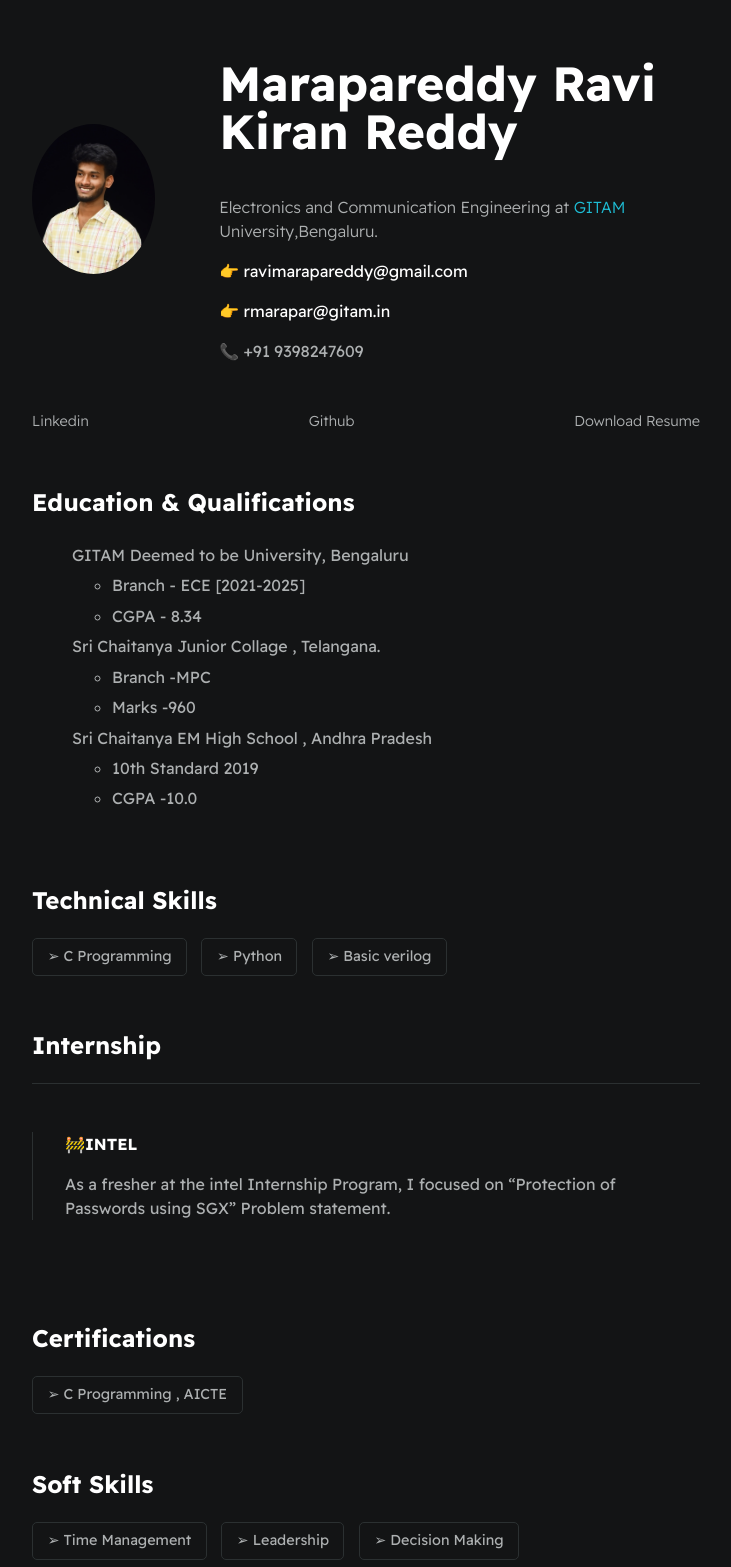
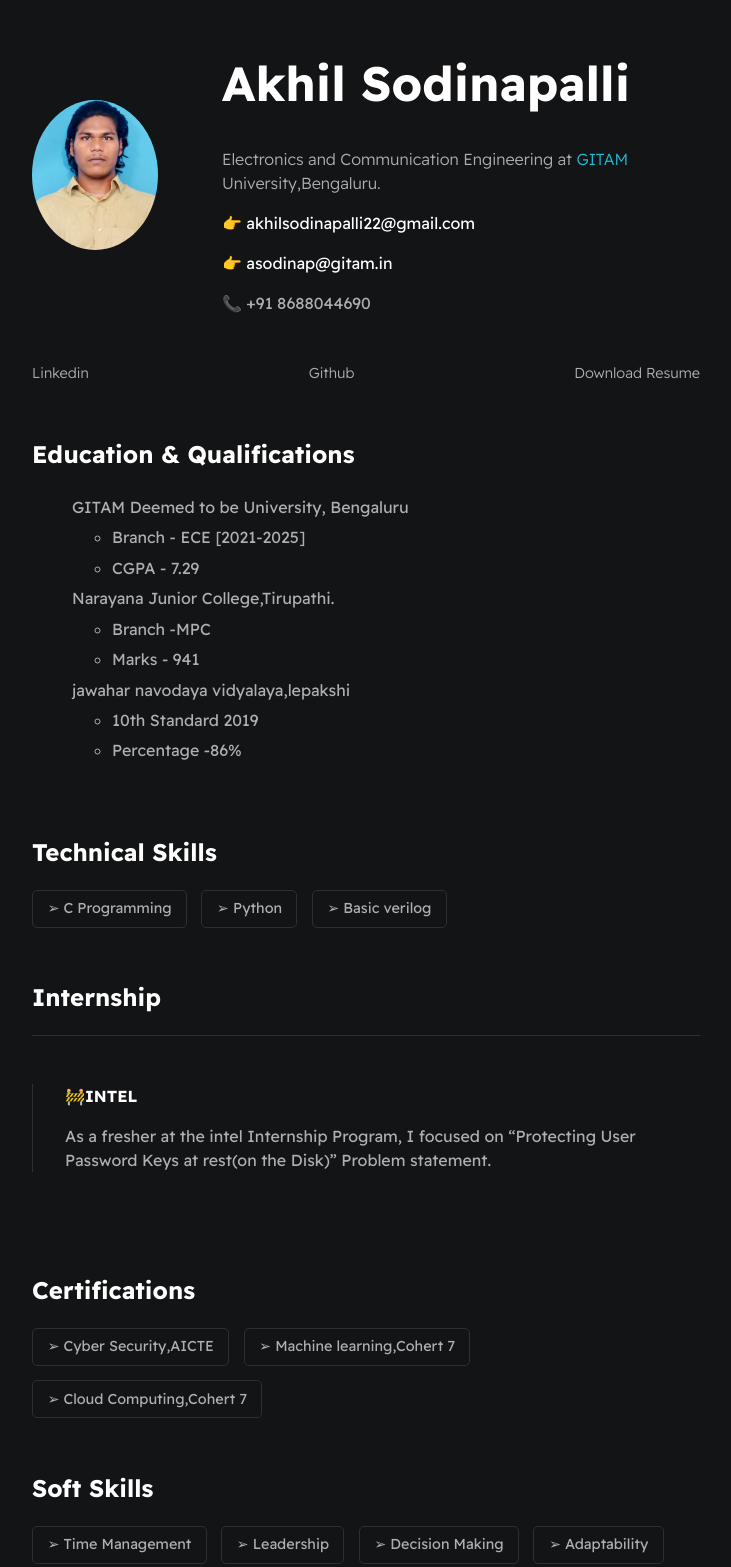
Before and after one commit to ravikiranreddy3/Resume-Website, a plain HTML site: page index.html in a window 1280 px wide. Shown: the part 21-1588 px from the top of the page, without its empty margins (274-1005 px from the left). Drawn offline with Linux system fonts and the light colour scheme.

Commit message:
First commit for tut

```diff
--- a/index.html
+++ b/index.html
@@ -3,7 +3,7 @@
     <head>
         <meta charset="utf-8">
         <meta http-equiv="X-UA-Compatible" content="IE=edge">
-        <title>Marapareddy Ravi Kiran Reddy</title>
+        <title>Akhil Sodinapalli</title>
         <meta name="description" content="">
         <meta name="viewport" content="width=device-width, initial-scale=1">
         <link rel="stylesheet" href="./styles/main.css">
@@ -12,23 +12,23 @@
         <div id="container--main">
 
             <section id="wrapper--hero" class="section--page">
-                <img id="profile-pic" src="./assets/images/raviimage.jpg">
+                <img id="profile-pic" src="./assets/images/WhatsApp Image 2024-05-24 at 10.17.16 AM.jpeg">
 
                 <div>
-                    <h1 id="user-name">Marapareddy Ravi Kiran Reddy</h1>
+                    <h1 id="user-name">Akhil Sodinapalli</h1>
                     <p id="bio">Electronics and Communication Engineering at <a href="https://www.GITAM.io/en/" target="_blank"> GITAM</a> University,Bengaluru.</p>
-                    <p id="email">👉 ravimarapareddy@gmail.com</p>
-                    <p id="email">👉 rmarapar@gitam.in</p>
-                    <p id="phone">📞 +91 9398247609</p>
+                    <p id="email">👉 akhilsodinapalli22@gmail.com</p>
+                    <p id="email">👉 asodinap@gitam.in</p>
+                    <p id="phone">📞 +91 8688044690</p>
                 </div>
             </section>
 
             <section class="section--page">
 
                 <div id="socials--list">
-                    <a href="https://www.linkedin.com/in/marapareddy-ravi-kiran-reddy-1011bb278" target="_blank">Linkedin</a>
-                    <a href="https://github.com/ravikiranreddy3" target="_blank">Github</a>
-                    <a href="./assets/Ravi Kiran Reddy_cv.docx" target="_blank">Download Resume</a>
+                    <a href="https://www.linkedin.com/in/akhil-s-758709295?utm_source=share&utm_campaign=share_via&utm_content=profile&utm_medium=android_app " target="_blank">Linkedin</a>
+                    <a href="https://github.com/akhilsodinapalli" target="_blank">Github</a>
+                    <a href="./assests/AKHIL RESUME.pdf" target="_blank">Download Resume</a>
                 </div>
             </section>
 
@@ -38,18 +38,18 @@
                     <li> GITAM Deemed to be University, Bengaluru</li>
                     <ul>
                         <li>  Branch - ECE [2021-2025]</li>
-                        <li> CGPA - 8.34</li>
+                        <li> CGPA - 7.29</li>
                     </ul>
-                    <li> Sri Chaitanya Junior Collage , Telangana.</li>
+                    <li> Narayana Junior College,Tirupathi.</li>
                     <ul>
                         <li>Branch -MPC </li>
-                        <li>Marks -960 </li>
+                        <li>Marks - 941</li>
                     </ul>
 
-                    <li>Sri Chaitanya EM High School , Andhra Pradesh </li>
+                    <li>jawahar navodaya vidyalaya,lepakshi </li>
                     <ul>
                         <li> 10th Standard 2019</li>
-                        <li> CGPA -10.0 </li>
+                        <li> Percentage -86% </li>
                     </ul>
                 </ul>
             </section>
@@ -70,14 +70,16 @@
                 <div class="line-break"></div>
                 <div class="card--work-history">
                     <strong>🚧INTEL</strong>
-                    <p>As a fresher at the intel Internship Program, I focused on “Protection of Passwords using SGX” Problem statement.</p>
+                    <p>As a fresher at the intel Internship Program, I focused on “Protecting User Password Keys at rest(on the Disk)” Problem statement.</p>
                 </div>
             </section>
             <section class="section--page">
                 <h2>Certifications</h2>
 
                 <div id="wrapper--techstack__items">
-                    <div class="card--techstack"><span> ➢ C Programming , AICTE </span></div>
+                    <div class="card--techstack"><span> ➢ Cyber Security,AICTE </span></div>
+                    <div class="card--techstack"><span> ➢ Machine learning,Cohert 7 </span></div>
+                    <div class="card--techstack"><span> ➢ Cloud Computing,Cohert 7 </span></div>
                 </div>
             </section>
             <section class="section--page">
@@ -87,14 +89,16 @@
                     <div class="card--techstack"><span> ➢ Time Management </span></div>
                     <div class="card--techstack"><span> ➢ Leadership </span></div>
                     <div class="card--techstack"><span> ➢ Decision Making </span></div>
+                    <div class="card--techstack"><span> ➢ Adaptability </span></div>
                 </div>
             </section>
             <section class="section--page">
                 <h2> Hobbies </h2>
 
                 <div id="wrapper--techstack__items">
-                    <div class="card--techstack"><span> ➢ Playing Cricket And Oline Games </span></div>
-                    <div class="card--techstack"><span> ➢ Watching Movies </span></div>
+                    <div class="card--techstack"><span> ➢ Reading Books</span></div>
+                    <div class="card--techstack"><span> ➢ Journal Writing </span></div>
+                    <div class="card--techstack"><span> ➢ Playing Cricket </span></div>
                 </div>
             </section>
             <section class="section--page">
@@ -103,6 +107,7 @@
                 <div id="wrapper--techstack__items">
                     <div class="card--techstack"><span> ➢ Telugu </span></div>
                     <div class="card--techstack"><span> ➢ English </span></div>
+                    <div class="card--techstack"><span> ➢ Hindi </span></div>
                 </div>
             </section>
 
@@ -112,5 +117,5 @@
 
         </div>
 
-    </body>
+    </body>
 </html>
```
Also changed, not shown: assets/images/WhatsApp Image 2024-05-24 at 10.17.16 AM.jpeg (added), assets/images/raviimage.jpg (deleted), 2 other files.
